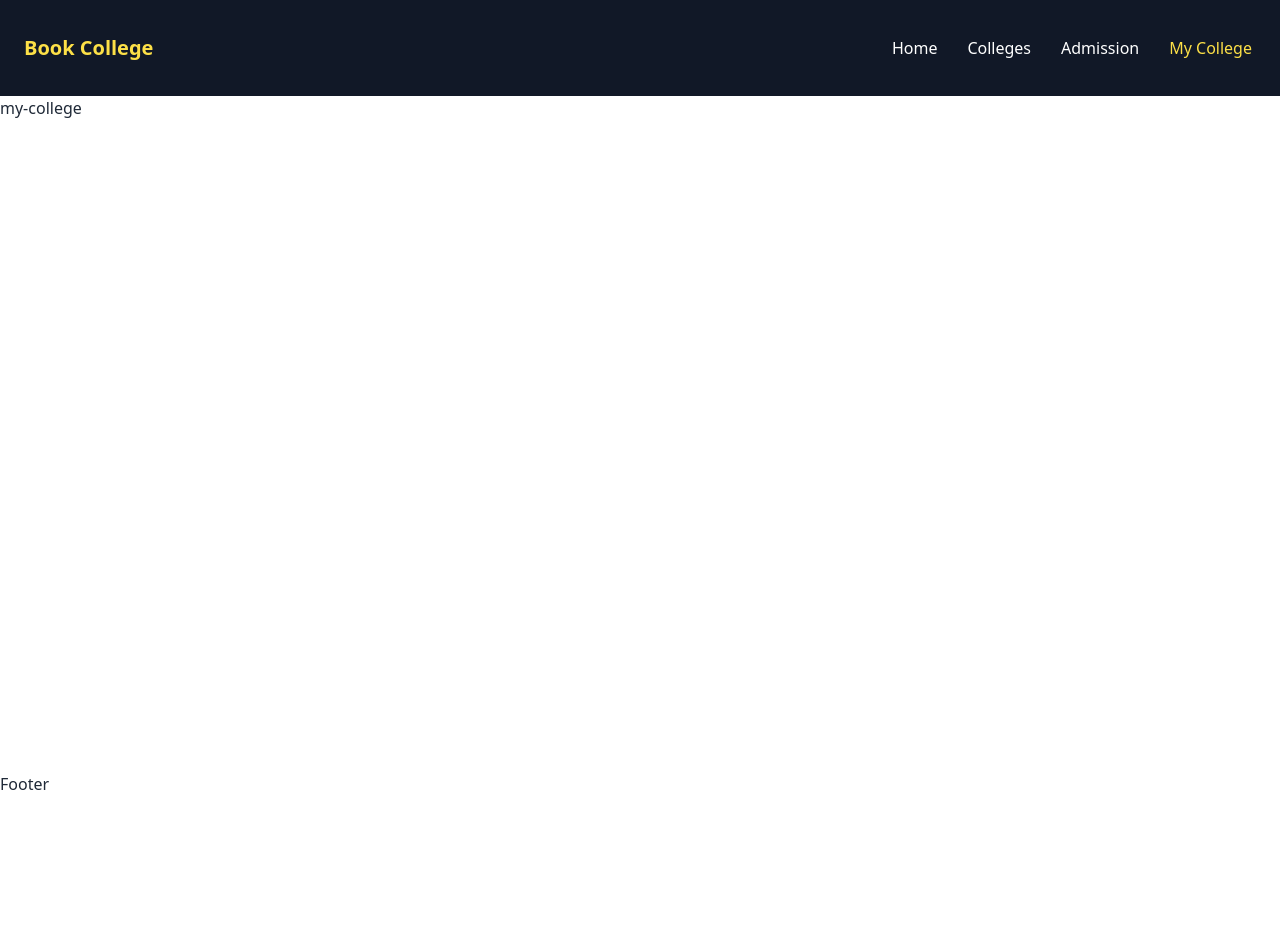
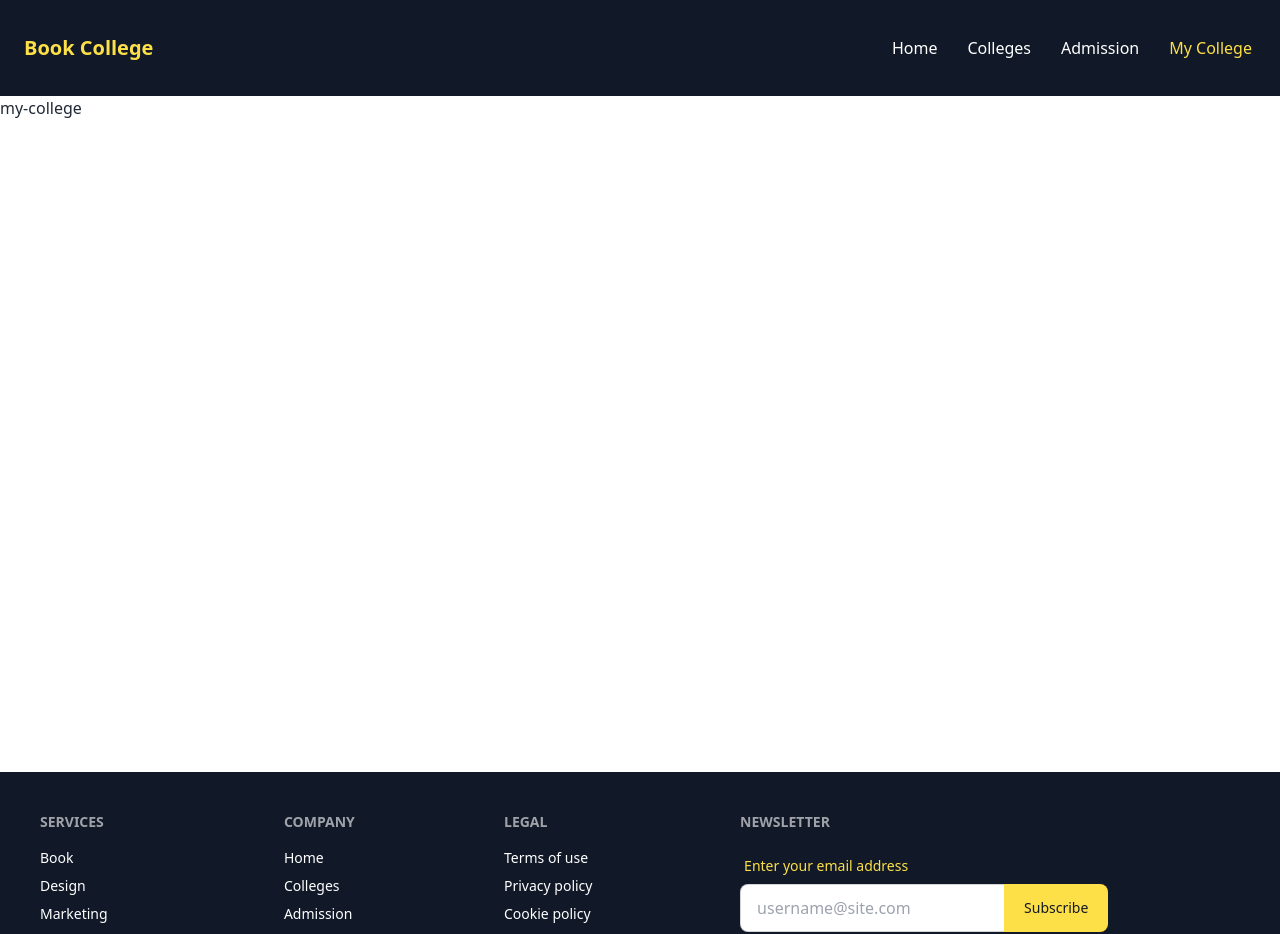
Before and after one commit to ashiqur-r-biplop/Book-College-service-front-end, a React (Vite) app: page /my-college in a window 1280 px wide. Shown: the top 934 px of the page. Before the commit the page ends 800 px from the top, so only its background shows below. Built offline with nearby package versions, Linux system fonts and the light colour scheme.

Commit message:
footer design compelte

```diff
--- a/src/Sheard/Footer/Footer.jsx
+++ b/src/Sheard/Footer/Footer.jsx
@@ -1,10 +1,69 @@
 /* eslint-disable no-unused-vars */
 import React from 'react';
-
+import { Link } from 'react-router-dom';
+const paths = [
+    {
+        path: "/",
+        value: "Home"
+    },
+    {
+        path: "/colleges",
+        value: "Colleges"
+    },
+    {
+        path: "/admission",
+        value: "Admission"
+    },
+    {
+        path: "/my-college",
+        value: "My College"
+    },
+]
 const Footer = () => {
     return (
-        <div>
-            Footer
+        <div className='bg-gray-900'>
+            <footer className="footer container mx-auto text-white p-10">
+                <nav>
+                    <h6 className="footer-title">Services</h6>
+                    <a className="link link-hover">Book</a>
+                    <a className="link link-hover">Design</a>
+                    <a className="link link-hover">Marketing</a>
+                    <a className="link link-hover">Advertisement</a>
+                </nav>
+                <nav>
+                    <h6 className="footer-title">Company</h6>
+                    {
+                        paths?.map((path, i) => {
+                            return <li key={i} className='list-none'>
+                                <Link to={`${path?.path}`} className={({ isActive }) => {
+                                    return isActive ? "" : "text-white hover:bg-transparent  hover:text-yellow-300 transition-all"
+                                }}>{path?.value}</Link>
+                            </li>
+                        })
+                    }
+                </nav>
+                <nav>
+                    <h6 className="footer-title">Legal</h6>
+                    <a className="link link-hover">Terms of use</a>
+                    <a className="link link-hover">Privacy policy</a>
+                    <a className="link link-hover">Cookie policy</a>
+                </nav>
+                <form>
+                    <h6 className="footer-title">Newsletter</h6>
+                    <fieldset className="form-control w-80">
+                        <label className="label">
+                            <span className="label-text text-yellow-300">Enter your email address</span>
+                        </label>
+                        <div className="join">
+                            <input
+                                type="text"
+                                placeholder="username@site.com"
+                                className="input input-bordered join-item text-gray-900" />
+                            <button className="bg-yellow-300 px-[20px] text-gray-900 join-item">Subscribe</button>
+                        </div>
+                    </fieldset>
+                </form>
+            </footer>
         </div>
     );
 };
```
